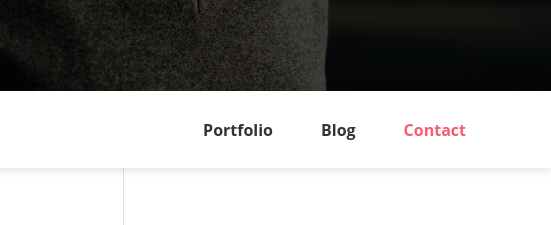
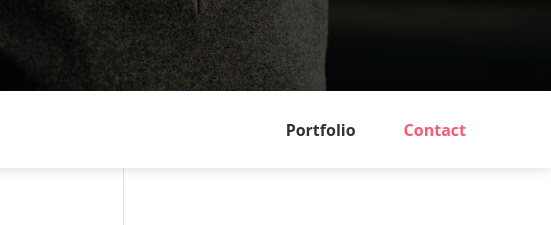
Before and after one commit to ArtOozy7/Artoozy_PortFolio_Site, a website: page index.html in a window 1280 px wide. Shown: the part 549-774 px from the top of the page, 729-1280 px from the left. Drawn offline with Linux system fonts and the light colour scheme; some packages are replaced by stand-ins of ours.

Commit message:
Blog renremoved

```diff
--- a/index.html
+++ b/index.html
@@ -53,9 +53,6 @@
                 <ul class="navbar-nav ml-auto">
                     <li class="nav-item">
                         <a href="#portfolio" class="nav-link">Portfolio</a>
-                    </li>
-                    <li class="nav-item">
-                        <a href="#blog" class="nav-link">Blog</a>
                     </li>
                     <li class="nav-item last-item">
                         <a href="#contact" class="nav-link">Contact</a>
```
